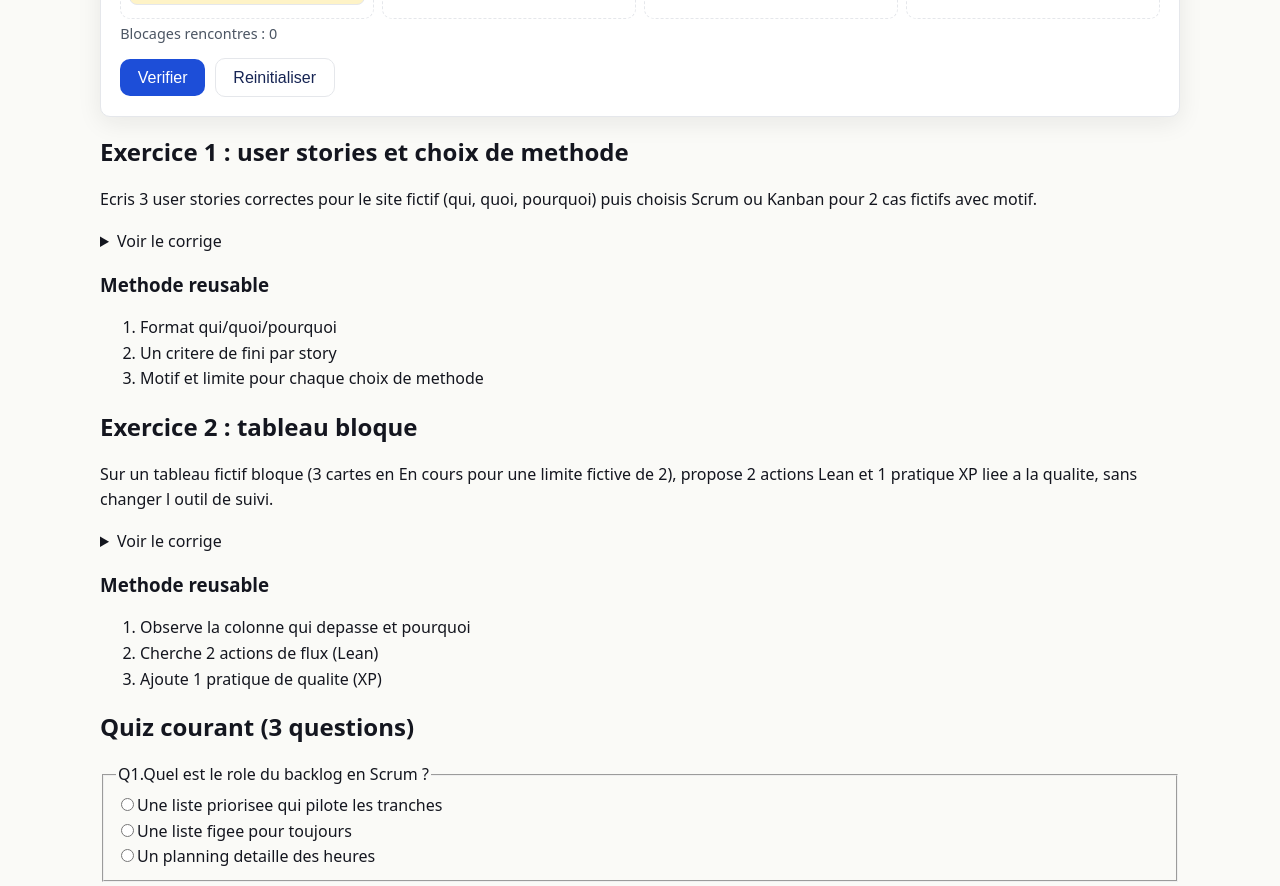
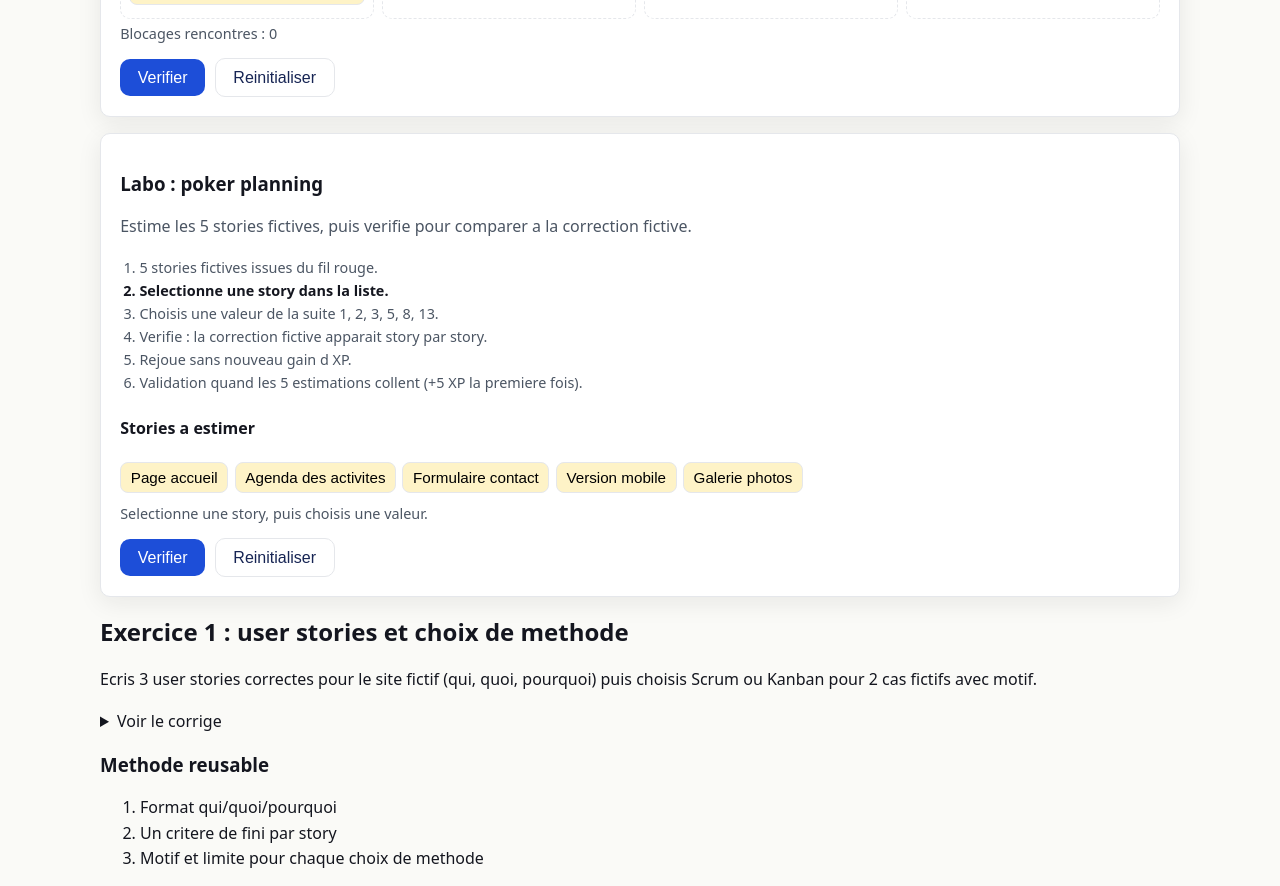
Before and after one commit to Hylst/gestion-projet-it, a React (Vite) app: page /gestion-projet-it/module-4 in a window 1280 px wide. Shown: the part 2000-2886 px from the top of the page. Built offline with nearby package versions, Linux system fonts and the light colour scheme.

Commit message:
feat: poker planning avec correction fictive et messages story par story

```diff
--- /dev/null
+++ b/src/labos/PokerPlanning.tsx
@@ -0,0 +1,191 @@
+import { useReducer, useRef, useState } from 'react';
+import type { KeyboardEvent } from 'react';
+import { LaboFrame } from '../components/LaboFrame';
+import { useProgress } from '../lib/progress';
+
+export const STORIES = ['Page accueil', 'Agenda des activites', 'Formulaire contact', 'Version mobile', 'Galerie photos'] as const;
+export type Story = (typeof STORIES)[number];
+export const VALEURS = [1, 2, 3, 5, 8, 13] as const;
+export const CORRECTIONS: Record<Story, number> = {
+  'Page accueil': 2,
+  'Agenda des activites': 5,
+  'Formulaire contact': 2,
+  'Version mobile': 3,
+  'Galerie photos': 5,
+};
+
+export interface PokerState {
+  estimations: Record<string, number | null>;
+  revele: boolean;
+}
+
+export type PokerAction =
+  | { type: 'estime'; story: string; valeur: number }
+  | { type: 'reveal' }
+  | { type: 'reset' };
+
+export function initialState(): PokerState {
+  const estimations: Record<string, number | null> = {};
+  for (const st of STORIES) estimations[st] = null;
+  return { estimations, revele: false };
+}
+
+export function rejouer(s: PokerState, a: PokerAction): PokerState {
+  switch (a.type) {
+    case 'estime':
+      return { ...s, estimations: { ...s.estimations, [a.story]: a.valeur } };
+    case 'reveal':
+      return { ...s, revele: true };
+    case 'reset':
+      return initialState();
+  }
+}
+
+export function verifierPoker(s: PokerState): { ok: boolean; messages: string[] } {
+  const messages: string[] = [];
+  for (const st of STORIES) {
+    const estimation = s.estimations[st];
+    if (estimation == null) {
+      messages.push(`${st} : pas encore estimee.`);
+      continue;
+    }
+    const correction = CORRECTIONS[st];
+    if (estimation !== correction) {
+      messages.push(`${st} : ton estimation ${estimation}, correction fictive ${correction}.`);
+    }
+  }
+  return { ok: messages.length === 0, messages };
+}
+
+type Props = { valide: boolean; onValide: () => void };
+
+export default function PokerPlanning(props: Props) {
+  const p = useProgress();
+  const [s, dispatch] = useReducer(rejouer, undefined, initialState);
+  const [messages, setMessages] = useState<string[]>([]);
+  const [valideLocal, setValideLocal] = useState(false);
+  const [selection, setSelection] = useState<Story | null>(null);
+  const [focus, setFocus] = useState(0);
+  const refs = useRef<Array<HTMLButtonElement | null>>([]);
+
+  const nbEstimees = STORIES.filter((st) => s.estimations[st] != null).length;
+
+  const choisirStory = (story: Story, index: number) => {
+    setSelection(story);
+    setFocus(index);
+    setMessages([]);
+  };
+
+  const deplacerFocus = (delta: number) => {
+    const suivant = (focus + delta + STORIES.length) % STORIES.length;
+    setFocus(suivant);
+    refs.current[suivant]?.focus();
+  };
+
+  const estimer = (valeur: number) => {
+    if (!selection) return;
+    dispatch({ type: 'estime', story: selection, valeur });
+    setMessages([]);
+  };
+
+  const verifier = () => {
+    const r = verifierPoker(s);
+    setMessages(r.messages);
+    dispatch({ type: 'reveal' });
+    if (r.ok) {
+      setValideLocal(true);
+      if (!p.laboDone.includes('m4-poker')) props.onValide();
+    }
+  };
+
+  const reinitialiser = () => {
+    dispatch({ type: 'reset' });
+    setMessages([]);
+    setValideLocal(false);
+    setSelection(null);
+    setFocus(0);
+  };
+
+  const surTouches = (e: KeyboardEvent<HTMLDivElement>) => {
+    if (e.key === 'ArrowRight' || e.key === 'ArrowDown') {
+      e.preventDefault();
+      deplacerFocus(1);
+    } else if (e.key === 'ArrowLeft' || e.key === 'ArrowUp') {
+      e.preventDefault();
+      deplacerFocus(-1);
+    }
+  };
+
+  const etapes = [
+    '5 stories fictives issues du fil rouge.',
+    'Selectionne une story dans la liste.',
+    'Choisis une valeur de la suite 1, 2, 3, 5, 8, 13.',
+    'Verifie : la correction fictive apparait story par story.',
+    'Rejoue sans nouveau gain d XP.',
+    'Validation quand les 5 estimations collent (+5 XP la premiere fois).',
+  ];
+
+  const etape = valideLocal ? 6 : messages.length > 0 ? 4 : nbEstimees > 0 ? 3 : 2;
+  const etat = messages[messages.length - 1] ?? (selection ? `« ${selection} » selectionnee.` : '');
+
+  return (
+    <LaboFrame
+      titre="Labo : poker planning"
+      consigne="Estime les 5 stories fictives, puis verifie pour comparer a la correction fictive."
+      etapes={etapes}
+      etape={etape}
+      etat={etat}
+      onVerifier={verifier}
+      onReinitialiser={reinitialiser}
+      valide={props.valide || valideLocal}
+    >
+      <h4 id="poker-stories-t">Stories a estimer</h4>
+      <div className="wbs-cards" role="listbox" aria-labelledby="poker-stories-t" onKeyDown={surTouches}>
+        {STORIES.map((st, i) => {
+          const estimation = s.estimations[st];
+          return (
+            <button
+              key={st}
+              type="button"
+              role="option"
+              aria-selected={selection === st}
+              className={`wbs-card${selection === st ? ' tiree' : ''}`}
+              ref={(el) => { refs.current[i] = el; }}
+              tabIndex={i === focus ? 0 : -1}
+              onFocus={() => setFocus(i)}
+              onClick={() => choisirStory(st, i)}
+            >
+              {st}{estimation != null ? ` : ${estimation}` : ''}{s.revele ? ` (correction ${CORRECTIONS[st]})` : ''}
+            </button>
+          );
+        })}
+      </div>
+      <p className="help" role="status" aria-live="polite">
+        {selection
+          ? `« ${selection} » selectionnee. Choisis une valeur, puis verifie.`
+          : 'Selectionne une story, puis choisis une valeur.'}
+      </p>
+      {selection && (
+        <div className="mode-switch" role="group" aria-label={`Valeurs pour ${selection}`}>
+          {VALEURS.map((v) => (
+            <button
+              key={v}
+              type="button"
+              className="btn"
+              aria-pressed={s.estimations[selection] === v}
+              aria-label={`Estimer ${selection} a ${v}`}
+              onClick={() => estimer(v)}
+            >
+              {v}
+            </button>
+          ))}
+        </div>
+      )}
+      {messages.length > 0 && (
+        <ul className="messages" role="alert">
+          {messages.map((m, i) => <li key={i} className="err">{m}</li>)}
+        </ul>
+      )}
+    </LaboFrame>
+  );
+}
--- a/src/modules/m4-agiles/index.tsx
+++ b/src/modules/m4-agiles/index.tsx
@@ -3,6 +3,7 @@ import { QuizBlock } from '../../components/QuizBlock';
 import { FicheReflexe } from '../../components/FicheReflexe';
 import Reveal from '../../components/Reveal';
 import LaboKanban from '../../labos/LaboKanban';
+import PokerPlanning from '../../labos/PokerPlanning';
 import { useProgress } from '../../lib/progress';
 import Fiche from './fiche';
 import FilRouge from './filRouge';
@@ -14,12 +15,20 @@ import { items } from './ficheReflexe';
 const Labo = () => {
   const p = useProgress();
   return (
+    <>
       <section id="labo" aria-label="Labo : tableau Kanban jouable">
         <LaboKanban
           valide={p.laboDone.includes('m4-kanban')}
           onValide={() => p.dispatch({ type: 'labo', id: 'm4-kanban' })}
         />
       </section>
+      <section id="labo-poker" aria-label="Labo : poker planning">
+        <PokerPlanning
+          valide={p.laboDone.includes('m4-poker')}
+          onValide={() => p.dispatch({ type: 'labo', id: 'm4-poker' })}
+        />
+      </section>
+    </>
   );
 };
 
```
Also changed, not shown: 1 other file (tests, documents, lock files or other folders). Lines whose indentation alone changed are shown as unchanged.
